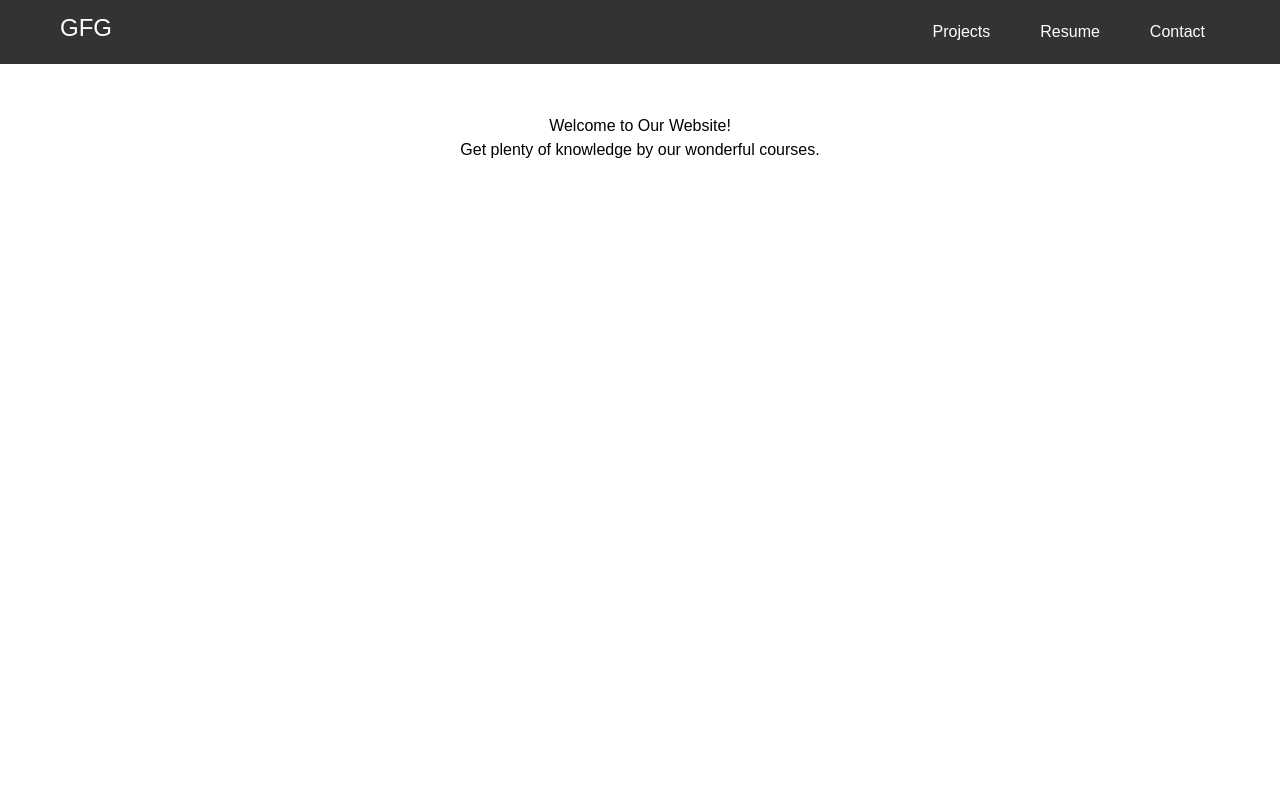
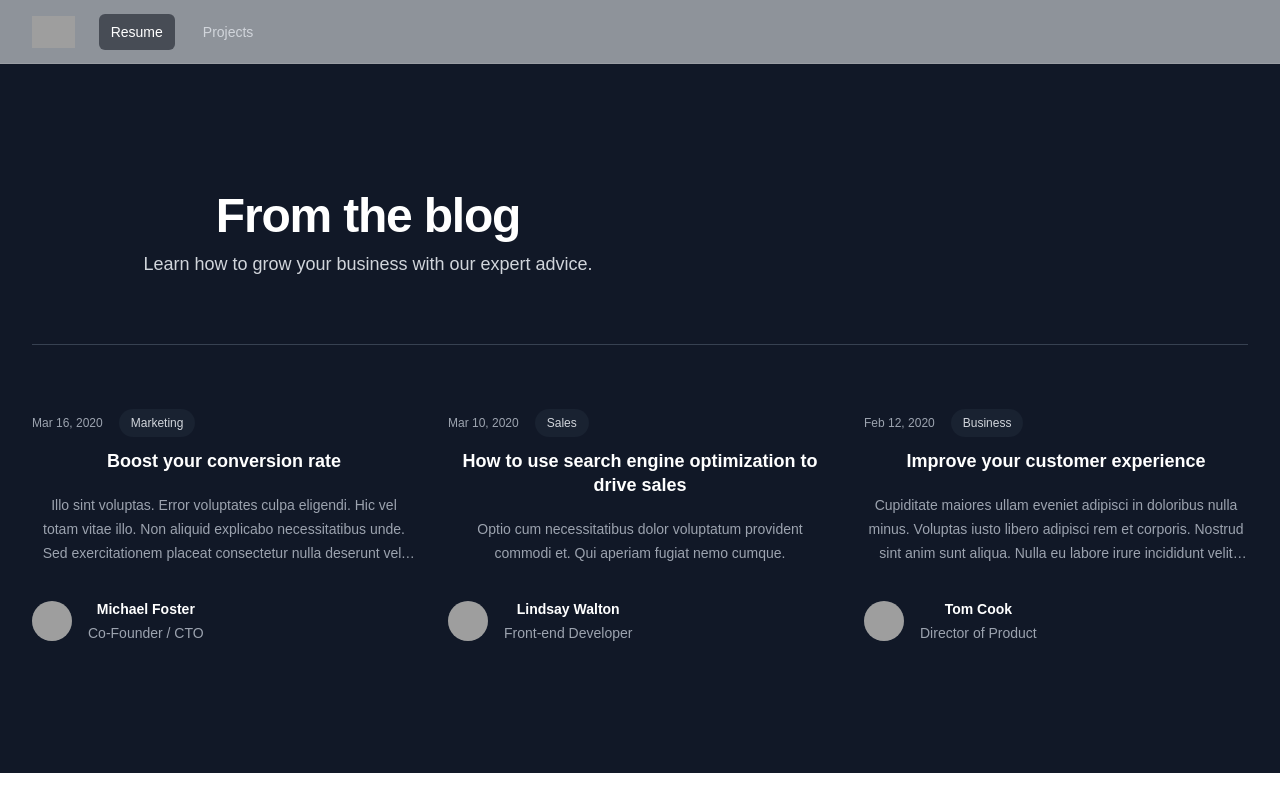
Before and after one commit to rousbelVillar/my-portfolio, a React (Create React App) app: page / in a window 1280 px wide. Built offline with nearby package versions, Linux system fonts and the light colour scheme; grey boxes are pictures that could not be loaded.

Commit message:
adding toggle feature for the navigation

```diff
--- a/src/Components/Menu.tsx
+++ b/src/Components/Menu.tsx
@@ -1,4 +1,5 @@
 import { MenuButton, MenuItem, MenuItems, Menu } from "@headlessui/react/dist/components/menu/menu";
+import BellIcon from "@heroicons/react/24/outline/BellIcon";
 import { Fragment } from "react/jsx-runtime";
 
 export const UserMenu = ()=>{
@@ -46,6 +47,16 @@
                 </MenuItem>
               </MenuItems>
             </Menu>
+                      <div className="absolute inset-y-0 right-0 flex items-center pr-2 sm:static sm:inset-auto sm:ml-6 sm:pr-0">
+                        <button
+                          type="button"
+                          className="relative rounded-full p-1 text-gray-400 hover:text-white focus:outline-2 focus:outline-offset-2 focus:outline-indigo-500"
+                        >
+                          <span className="absolute -inset-1.5" />
+                          <span className="sr-only">View notifications</span>
+                          <BellIcon aria-hidden="true" className="size-6" />
+                        </button>
+                      </div>
         </Fragment>
     );
 }
--- a/src/Components/NavContainer.css
+++ b/src/Components/NavContainer.css
@@ -1,7 +1,3 @@
-@tailwind base;
-@tailwind components;
-@tailwind utilities;
-
 * {
   margin: 0;
   padding: 0;
--- a/src/Components/NavContainer.tsx
+++ b/src/Components/NavContainer.tsx
@@ -1,28 +1,105 @@
-import { Fragment } from "react/jsx-runtime";
-import './NavContainer.css'
-export const NavContainer = ()=>{
-    return (<Fragment>
-        <header>
-        <div className="container">
-            <div id="logo">GFG</div>
-            <nav>
-                <ul className="nav-links">
-                    <li><a href="#/">Projects</a></li>
-                    <li><a href="#/about">Resume</a></li>
-                    <li><a href="#/contact">Contact</a></li>
-                </ul>
-            </nav>
+import "./NavContainer.css";
+import {
+  Disclosure,
+  DisclosureButton,
+  DisclosurePanel,
+} from "@headlessui/react";
+import { Bars3Icon, XMarkIcon } from "@heroicons/react/24/outline";
+import { Fragment, useState } from "react";
+import { Resume } from "./Resume";
+import { Projects } from "./Projects";
+
+export const NavContainer = () => {
+  const navigation = [
+    { name: "Resume", view: "resume" },
+    { name: "Projects", view: "projects" },
+  ] as const;
+
+  const [activeView, UseActiveView] = useState<"resume" | "projects">("resume");
+
+  function classNames(...classes: any) {
+    return classes.filter(Boolean).join(" ");
+  }
+  return (
+    <Fragment>
+      <Disclosure
+        as="nav"
+        className="relative bg-gray-800/50 after:pointer-events-none after:absolute after:inset-x-0 after:bottom-0 after:h-px after:bg-white/10 float-none"
+      >
+        <div className="w-full px-2 sm:px-6 lg:px-8">
+          <div className="relative flex h-16 items-center justify-between">
+            <div className="absolute inset-y-0 left-0 flex items-center sm:hidden">
+              {/* Mobile menu button*/}
+              <DisclosureButton className="group relative inline-flex items-center justify-center rounded-md p-2 text-gray-400 hover:bg-white/5 hover:text-white focus:outline-2 focus:-outline-offset-1 focus:outline-indigo-500">
+                <span className="absolute -inset-0.5" />
+                <span className="sr-only">Open main menu</span>
+                <Bars3Icon
+                  aria-hidden="true"
+                  className="block size-6 group-data-open:hidden"
+                />
+                <XMarkIcon
+                  aria-hidden="true"
+                  className="hidden size-6 group-data-open:block"
+                />
+              </DisclosureButton>
+            </div>
+            <div className="flex flex-1 items-center justify-center sm:items-stretch sm:justify-start">
+              <div className="flex shrink-0 items-center">
+                <img
+                  alt="Your Company"
+                  src="https://tailwindcss.com/plus-assets/img/logos/mark.svg?color=indigo&shade=500"
+                  className="h-8 w-auto"
+                />
+              </div>
+              <div className="hidden sm:ml-6 sm:block">
+                <div className="flex space-x-4">
+                  {navigation.map((item) => (
+                    <button
+                      key={item.name}
+                      aria-current={item.view ? "page" : undefined}
+                      onClick={() => UseActiveView(item.view)}
+                      className={classNames(
+                        activeView === item.view
+                          ? "bg-gray-950/50 text-white"
+                          : "text-gray-300 hover:bg-white/5 hover:text-white",
+                        "rounded-md px-3 py-2 text-sm font-medium"
+                      )}
+                    >
+                      {item.name}
+                    </button>
+                  ))}
+                </div>
+              </div>
+            </div>
+          </div>
         </div>
-    </header>
 
-    <section className="content">
-        <div className="container">
-            <h1>Welcome to Our Website!</h1>
-            <p>
-              	Get plenty of knowledge by our
-              	wonderful courses.
-          	</p>
-        </div>
-    </section>
-    </Fragment>);
-}
+        <DisclosurePanel className="sm:hidden">
+          <div className="space-y-1 px-2 pt-2 pb-3">
+            {navigation.map((item) => (
+              <DisclosureButton
+                key={item.name}
+                as="button"
+                aria-current={item.view ? "page" : undefined}
+                onClick={() => UseActiveView(item.view)}
+                className={classNames(
+                  activeView === item.view
+                    ? "bg-gray-950/50 text-white"
+                    : "text-gray-300 hover:bg-white/5 hover:text-white",
+                  "block rounded-md px-3 py-2 text-base font-medium "
+                )}
+              >
+                {item.name}
+              </DisclosureButton>
+            ))}
+          </div>
+        </DisclosurePanel>
+      </Disclosure>
+
+      <div className="w-full">
+        {activeView === "resume" && <Resume />}
+        {activeView === "projects" && <Projects />}
+      </div>
+    </Fragment>
+  );
+};
```
